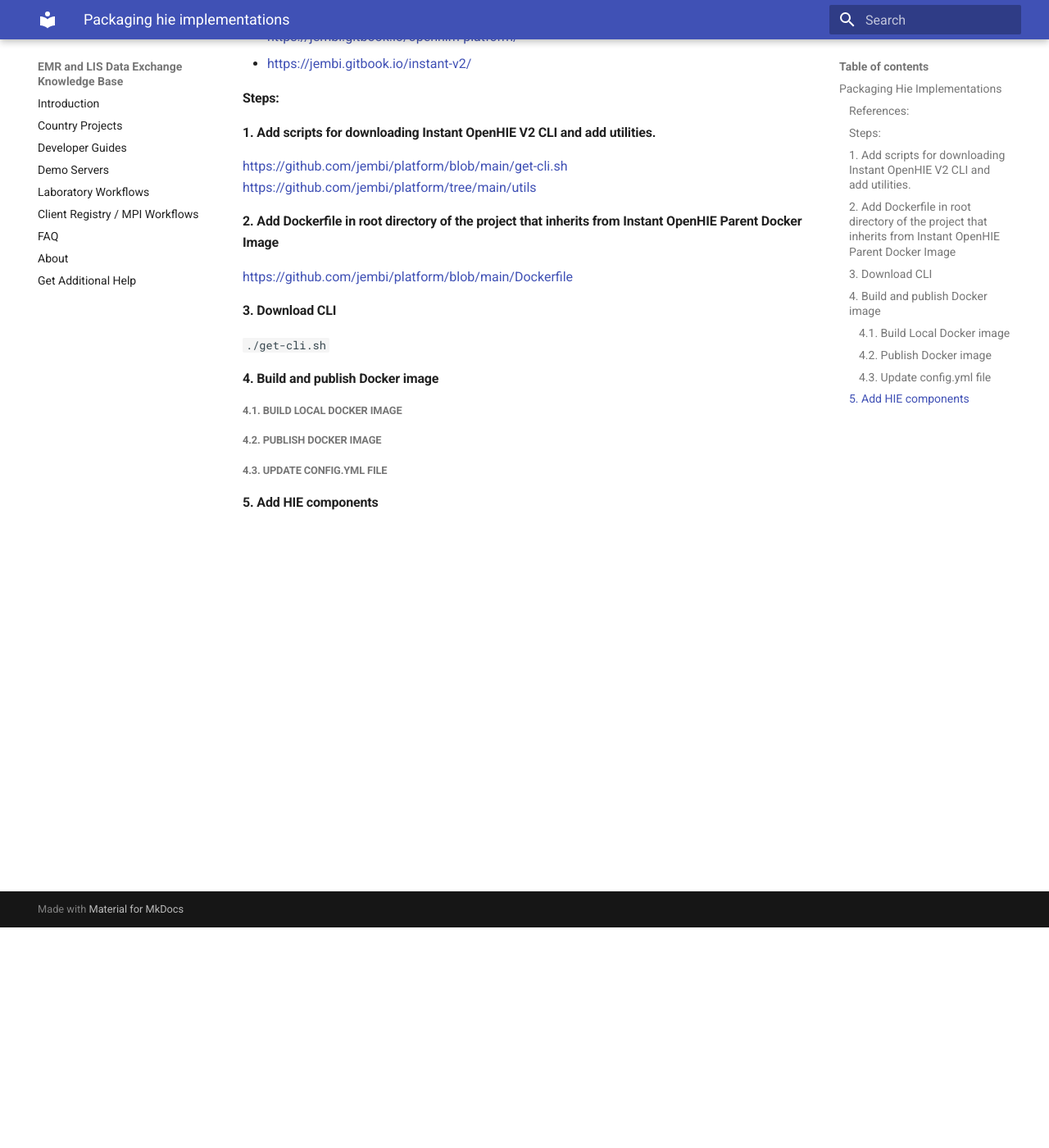
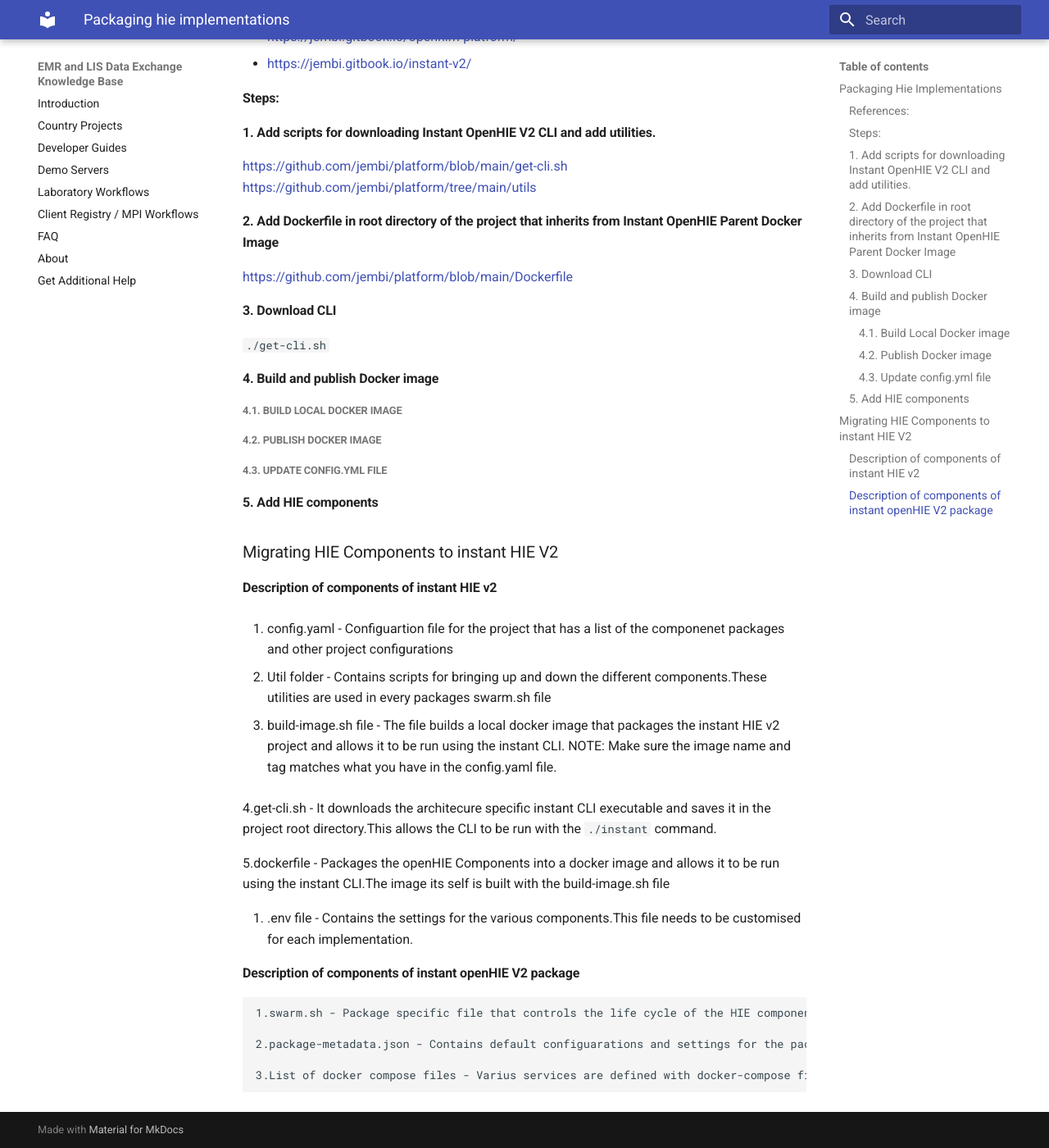
Before and after one commit to I-TECH-UW/healthinformationexchange, an MkDocs documentation site: the page built from docs/developer-guide/common/packaging-hie-implementations.md, in a window 1280 px wide and 1400 px high, scrolled down 269 px. Shown: the whole window at 82% size. Built offline with MkDocs 1.6.1 and Material for MkDocs 9.7.7, drawn with Linux system fonts in a browser that asks for light colours.

Commit message:
Update devGuide (#27)

```diff
--- a/docs/developer-guide/common/packaging-hie-implementations.md
+++ b/docs/developer-guide/common/packaging-hie-implementations.md
@@ -28,3 +28,28 @@
 ##### 4.3. Update config.yml file
 
 #### 5. Add HIE components
+
+### Migrating HIE Components to instant HIE V2
+
+#### Description of components of instant HIE v2
+
+1. config.yaml - Configuartion file for the project that has a list of the componenet packages and other project configurations
+
+2. Util folder - Contains scripts for bringing up and down the different components.These utilities are used in every packages swarm.sh file
+
+3. build-image.sh file - The file builds a local docker image that packages the instant HIE v2 project and allows it to be run using the instant CLI.
+    NOTE: Make sure the image name and tag matches what you have in the config.yaml file.
+
+4.get-cli.sh - It downloads the architecure specific instant CLI executable and saves it in the project root directory.This allows the CLI to be run with the `./instant` command.
+
+5.dockerfile - Packages the openHIE Components into a docker image and allows it to be run using the instant CLI.The image its self is built with the build-image.sh file
+
+6. .env file - Contains the settings for the various components.This file needs to be customised for each implementation.
+
+#### Description of components of instant openHIE V2 package
+
+    1.swarm.sh - Package specific file that controls the life cycle of the HIE components using docker swarm and the utilities from the util folder.This script contains all the intiliazation and tear down logic requried to bring the component up in the right context.
+
+    2.package-metadata.json - Contains default configuarations and settings for the package.
+
+    3.List of docker compose files - Varius services are defined with docker-compose files.Additional settings rquired to bring up these services in dev/cluster mode are separeted into there own docker-compose files.Boot up and control of these docker-compose files is defined in swarm.sh
```
